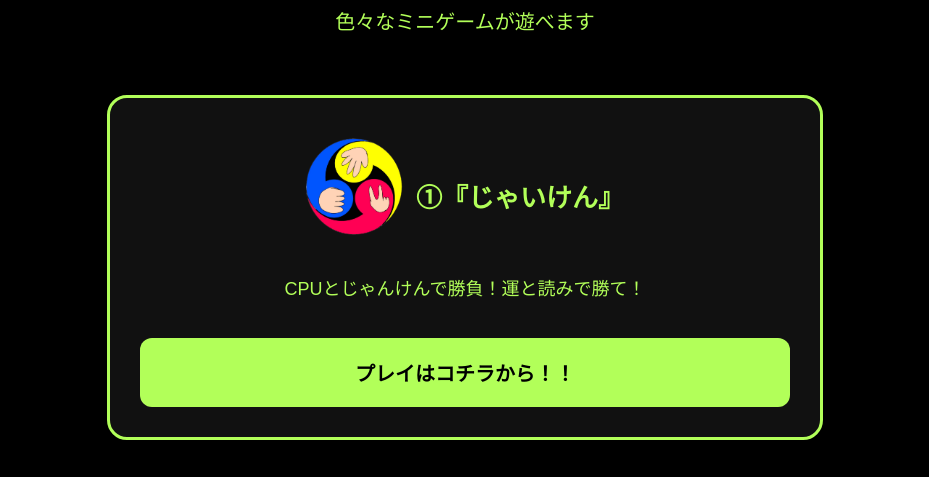
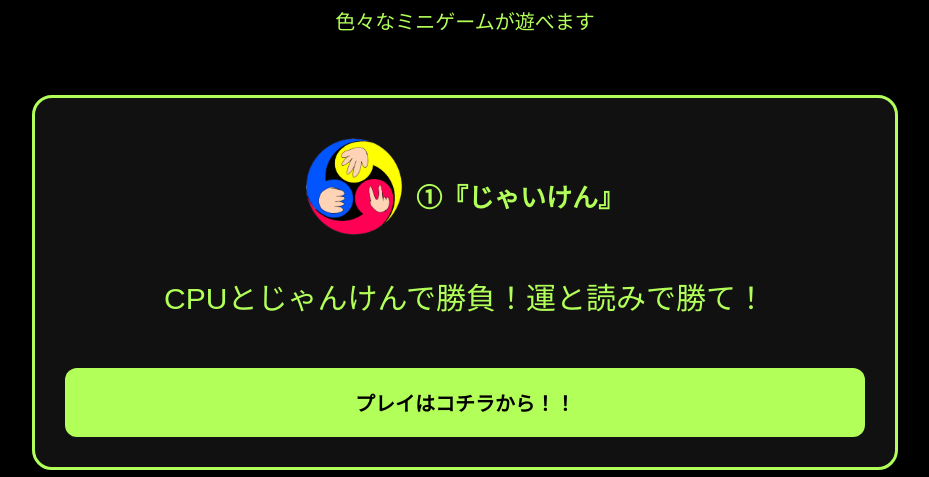
Before and after one commit to ffox211310-del/Platch-home-page-Version, a plain HTML site: page index.html in a window 1280 px wide. Shown: the part 453-930 px from the top of the page, without its empty margins (175-1104 px from the left). Drawn offline with Linux system fonts and the light colour scheme.

Commit message:
Update style.css

```diff
--- a/style.css
+++ b/style.css
@@ -31,7 +31,7 @@ body {
 /* 各ゲームカード */
 .game-card {
   width: 90%;
-  max-width: 650px; /* ←広げる */
+  max-width: 800px; /* ←広げる */
   margin: 40px auto;
   padding: 30px;
 
@@ -62,7 +62,7 @@ body {
 
 /* 説明文 */
 .game-card p {
-  font-size: 18px;
+  font-size: 30px;
   margin-top: 10px;
 }
 
```
